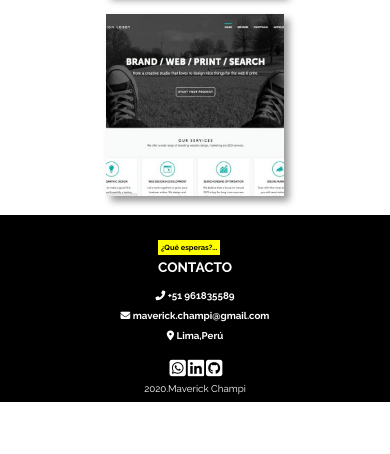
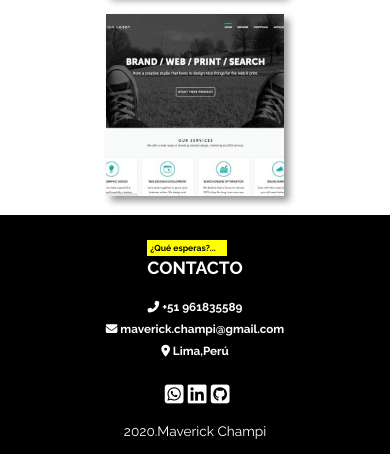
Before and after one commit to maverickchampi/portfolio, a PHP site: page / in a window 390 px wide. Shown: the part 2046-2500 px from the top of the page. Before the commit the page ends 2448 px from the top, so only its background shows below. Run offline with PHP 8.4, Linux system fonts and the light colour scheme; some libraries are stand-ins or nearby versions.

Commit message:
footer listo falta fotos

```diff
--- a/css/style.css
+++ b/css/style.css
@@ -320,12 +320,13 @@ ol {
 }
 .footer-container-title h2 {
   font-size: 30px;
-  margin-top: 2px;
+  margin: 0;
 }
 .footer-container-description{
   display: flex;
   justify-content: space-evenly;
   font-size: 20px;
+  margin: 3% 0;
 }
 .footer-container-description span{
   font-family: var(--font-secondary);
@@ -334,17 +335,16 @@ ol {
   display: flex;
   justify-content: center;
   font-size: 50px;
-  margin-top: 3%;
-  margin-bottom: 1%;
+  margin: 0;
 }
 .footer-container-red_social a {
   color: #fff;
-  margin-left: .5%;
+  margin-left: 1.1%;
 }
 .footer-container-autor{
   display: flex;
   justify-content: center;
-  margin-bottom: 2%;
+  margin: 2% 0;
   font-size: 20px;
 }
 @media screen and (max-width: 1264px) {
@@ -533,27 +533,25 @@ ol {
   }
   .footer-container-title h3 {
     padding: 3px 0 3px 3px;
-    font-size: 1.9vw;
+    font-size: 2.2vw;
   }
   .footer-container-title h2 {
-    font-size: 3.5vw;
+    font-size: 4.5vw;
   }
   .footer-container-description{
-    display: flex;
     flex-direction: column;
     text-align: center;
-    font-size: 20px;
-  }
-  .footer-container-description{
-    font-size: 2.5vw;
+    font-size: 3vw;
+    margin: 5% 0;
   }
   .footer-container-description i{
     margin: 5px 0;
   }
   .footer-container-red_social {
-    font-size: 4.8vw;
+    font-size: 5.5vw;
   }
   .footer-container-autor{
-    font-size: 2.5vw;
+    font-size: 3.5vw;
+    margin: 4%;
   }
 }
--- a/index.html
+++ b/index.html
@@ -1,6 +1,6 @@
 <!DOCTYPE html>
-<!-- <html lang="es" oncontextmenu="return false;"> -->
-<html lang="es">
+<html lang="es" oncontextmenu="return false;">
+<!-- <html lang="es"> -->
 
 <head>
     <meta charset="UTF-8" />
```
